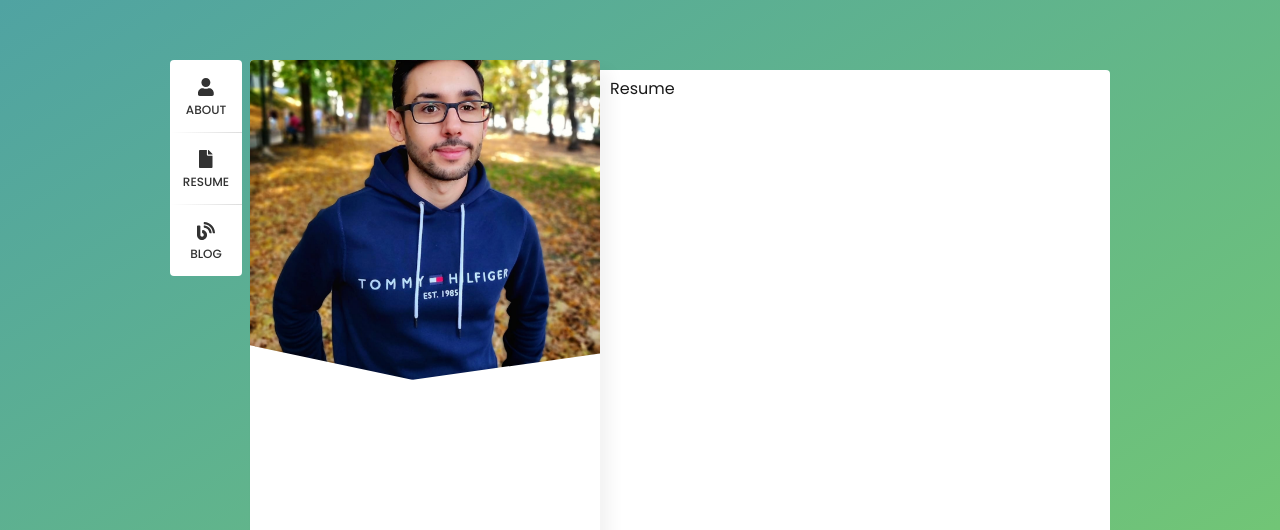
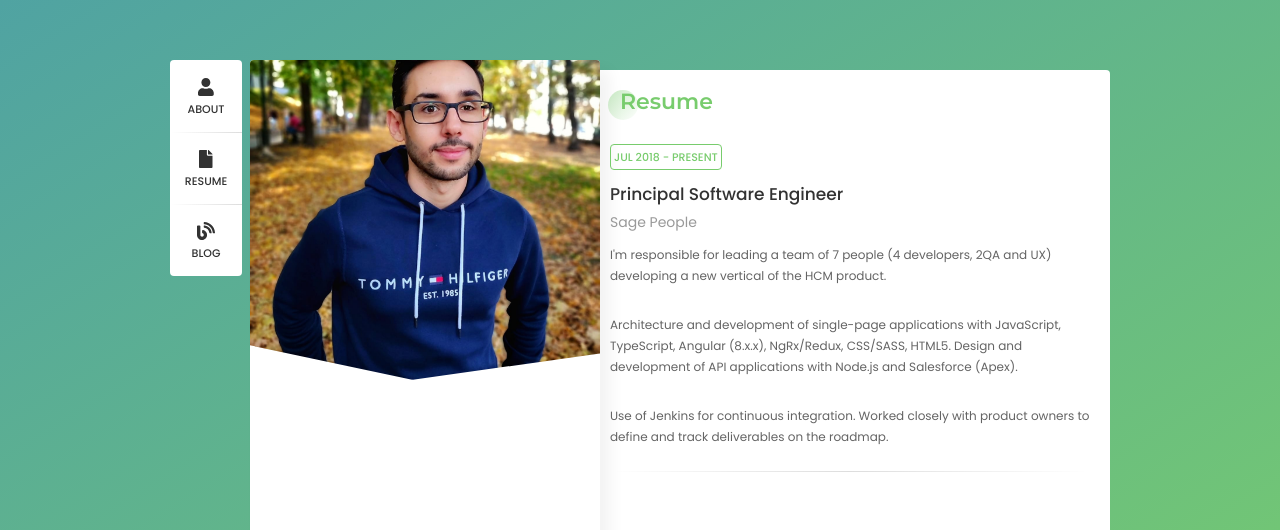
Before and after one commit to joaolpgomes/personal-website, a Gatsby site: page /resume in a window 1280 px wide. Shown: the top 530 px of the page. Built offline with nearby package versions, Linux system fonts and the light colour scheme; Gatsby itself is replaced by a stand-in of ours; some packages are replaced by stand-ins of ours.

Commit message:
WIP fro experience

```diff
--- /dev/null
+++ b/src/components/experience/experience.js
@@ -0,0 +1,26 @@
+import React from 'react'
+import styles from './experience.module.css'
+
+export default function Experience() {
+  return (
+    <div className={styles.experience}>
+      <div className={styles.date}>Jul 2018 - Present</div>
+      <div className={styles.role}>Principal Software Engineer</div>
+      <div className={styles.company}>Sage People</div>
+      <div className={styles.description}>
+        <p>
+          I'm responsible for leading a team of 7 people (4 developers, 2QA and
+          UX) developing a new vertical of the HCM product.{' '}
+        </p>
+        <p>
+          Architecture and development of single-page applications with
+          JavaScript, TypeScript, Angular (8.x.x), NgRx/Redux, CSS/SASS, HTML5.
+          Design and development of API applications with Node.js and Salesforce
+          (Apex).
+        </p>
+        Use of Jenkins for continuous integration. Worked closely with product
+        owners to define and track deliverables on the roadmap.
+      </div>
+    </div>
+  )
+}
--- /dev/null
+++ b/src/components/experience/experience.module.css
@@ -0,0 +1,51 @@
+.experience {
+  position: relative;
+  padding-bottom: 25px;
+}
+
+.experience:after {
+  background: radial-gradient(
+    ellipse at center,
+    #dddddd 0%,
+    rgba(255, 255, 255, 0) 70%
+  );
+  content: '';
+  position: absolute;
+  left: 0;
+  bottom: 0;
+  width: 100%;
+  height: 1px;
+}
+
+.date {
+  position: relative;
+  display: inline-block;
+  font-size: 11px;
+  line-height: 18px;
+  color: #78cc6d;
+  font-weight: 500;
+  text-transform: uppercase;
+  border-radius: 4px;
+  border: 1px solid #78cc6d;
+  padding: 3px;
+  margin-bottom: 10px;
+}
+
+.role {
+  font-size: 17px;
+  color: #323232;
+  font-weight: 500;
+}
+
+.company {
+  font-size: 14px;
+  color: #999999;
+  font-weight: 400;
+  text-transform: none;
+  margin-bottom: 10px;
+}
+
+.description {
+  color: #646464;
+  font-size: 12px;
+}
--- a/src/components/layout/layout.module.css
+++ b/src/components/layout/layout.module.css
@@ -16,10 +16,8 @@
   margin: 10px;
   padding: 5px;
   border-radius: 0 4px 4px 0;
-  -moz-border-radius: 0 4px 4px 0;
-  -webkit-border-radius: 0 4px 4px 0;
-  -khtml-border-radius: 0 4px 4px 0;
   width: 100%;
+  padding: 20px;
 }
 
 @media screen and (min-device-width: 768px) {
@@ -29,7 +27,6 @@
 
   .page {
     margin: 10px 0 10px -10px;
-    padding-left: 20px;
     overflow: auto;
     overflow-x: hidden;
   }
--- a/src/components/navigation/navigation.module.css
+++ b/src/components/navigation/navigation.module.css
@@ -55,7 +55,7 @@
   top: 0;
   width: 100%;
   line-height: 13px;
-  font-size: 12px;
+  font-size: 11px;
 }
 
 .icon {
--- /dev/null
+++ b/src/components/title/title.js
@@ -0,0 +1,6 @@
+import React from 'react'
+import styles from './title.module.css'
+
+export default function Title(props) {
+  return <h1 className={styles.title}>{props.title}</h1>
+}
--- /dev/null
+++ b/src/components/title/title.module.css
@@ -0,0 +1,54 @@
+.title {
+  color: #78cc6d;
+  font-size: 22px;
+  position: relative;
+  font-weight: 600;
+  margin-top: 0;
+  margin-left: 10px;
+}
+
+.title:before {
+  background: -webkit-linear-gradient(
+    -45deg,
+    rgba(120, 204, 109, 0.4) 0%,
+    rgba(120, 204, 109, 0.01) 100%
+  );
+  background: linear-gradient(
+    135deg,
+    rgba(120, 204, 109, 0.4) 0%,
+    rgba(120, 204, 109, 0.01) 100%
+  );
+  background: -webkit-linear-gradient(
+    -45deg,
+    rgba(46, 202, 127, 0.15) 0%,
+    rgba(46, 202, 127, 0.01) 100%
+  );
+  background: linear-gradient(
+    135deg,
+    rgba(46, 202, 127, 0.15) 0%,
+    rgba(46, 202, 127, 0.01) 100%
+  );
+
+  content: '';
+  position: absolute;
+  left: -12px;
+  top: 0;
+  width: 30px;
+  height: 30px;
+  background: -moz-linear-gradient(
+    -45deg,
+    rgba(120, 204, 109, 0.4) 0%,
+    rgba(120, 204, 109, 0.01) 100%
+  );
+  background: -webkit-linear-gradient(
+    -45deg,
+    rgba(120, 204, 109, 0.4) 0%,
+    rgba(120, 204, 109, 0.01) 100%
+  );
+  background: linear-gradient(
+    135deg,
+    rgba(120, 204, 109, 0.4) 0%,
+    rgba(120, 204, 109, 0.01) 100%
+  );
+  border-radius: 30px;
+}
--- a/src/pages/resume.js
+++ b/src/pages/resume.js
@@ -1,6 +1,18 @@
 import React from 'react'
+import styles from './resume.module.css'
+
+// Components
 import Layout from '../components/layout/layout'
+import Title from '../components/title/title'
+import Experience from '../components/experience/experience'
 
 export default function Resume() {
-  return <Layout>Resume</Layout>
+  return (
+    <Layout>
+      <Title title="Resume" />
+      <div className={styles.resume}>
+        <Experience />
+      </div>
+    </Layout>
+  )
 }
--- /dev/null
+++ b/src/pages/resume.module.css
@@ -0,0 +1,3 @@
+.resume {
+  /* position: relative; */
+}
--- a/src/templates/blog-post.js
+++ b/src/templates/blog-post.js
@@ -2,9 +2,11 @@ import React from 'react'
 import { Link, graphql } from 'gatsby'
 import { MDXRenderer } from 'gatsby-plugin-mdx'
 
+// Components
 import Layout from '../components/layout/layout'
 import SEO from '../components/seo'
 import { rhythm, scale } from '../utils/typography'
+import Title from '../components/title/title'
 
 class BlogPostTemplate extends React.Component {
   render() {
@@ -18,7 +20,7 @@ class BlogPostTemplate extends React.Component {
           title={post.frontmatter.title}
           description={post.frontmatter.description || post.excerpt}
         />
-        <h1>{post.frontmatter.title}</h1>
+        <Title title={post.frontmatter.title}></Title>
         <p
           style={{
             ...scale(-1 / 5),
```
Also changed, not shown: src/pages/blog.js (+5 -15 lines), src/pages/index.js (+7 -1 lines).
